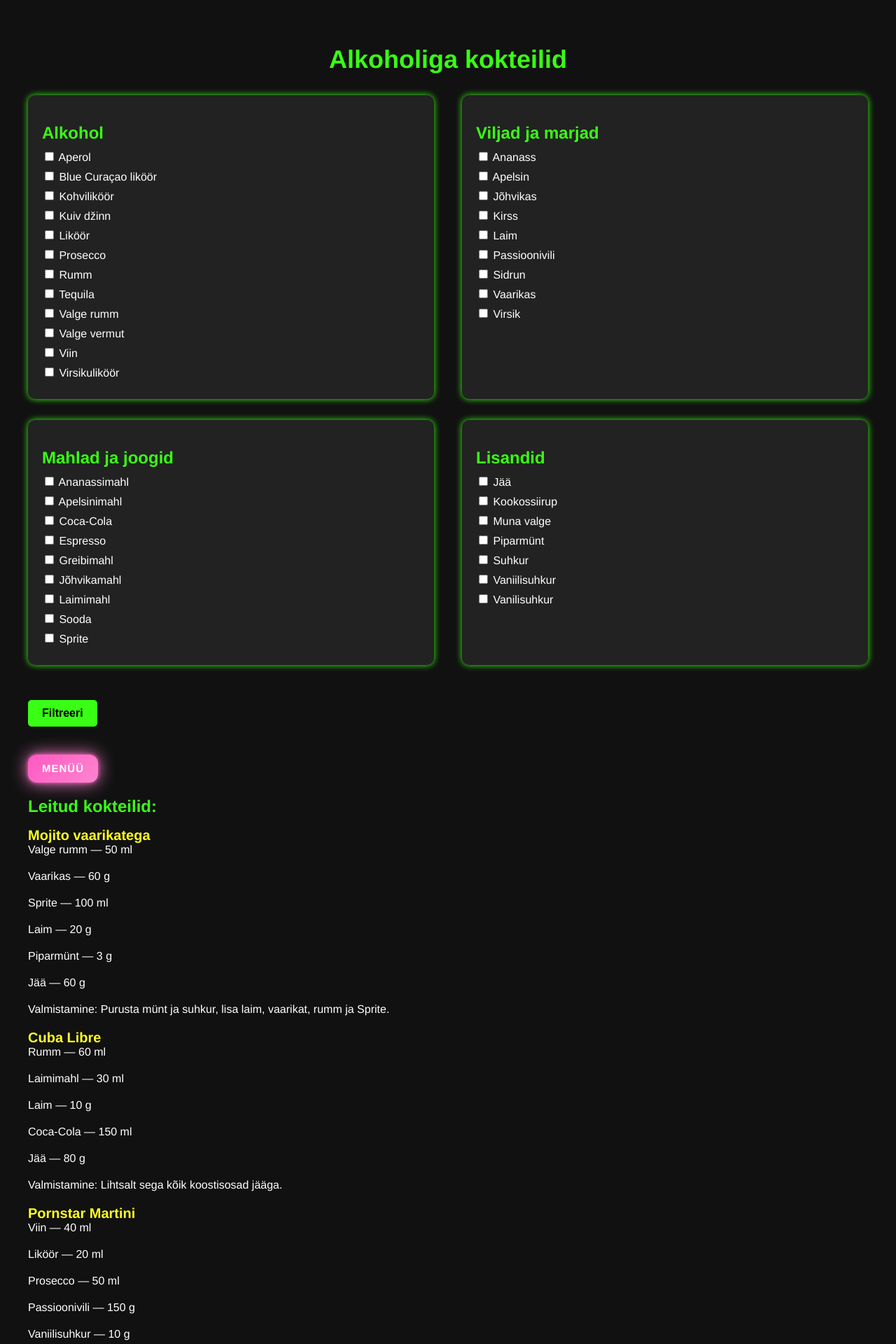
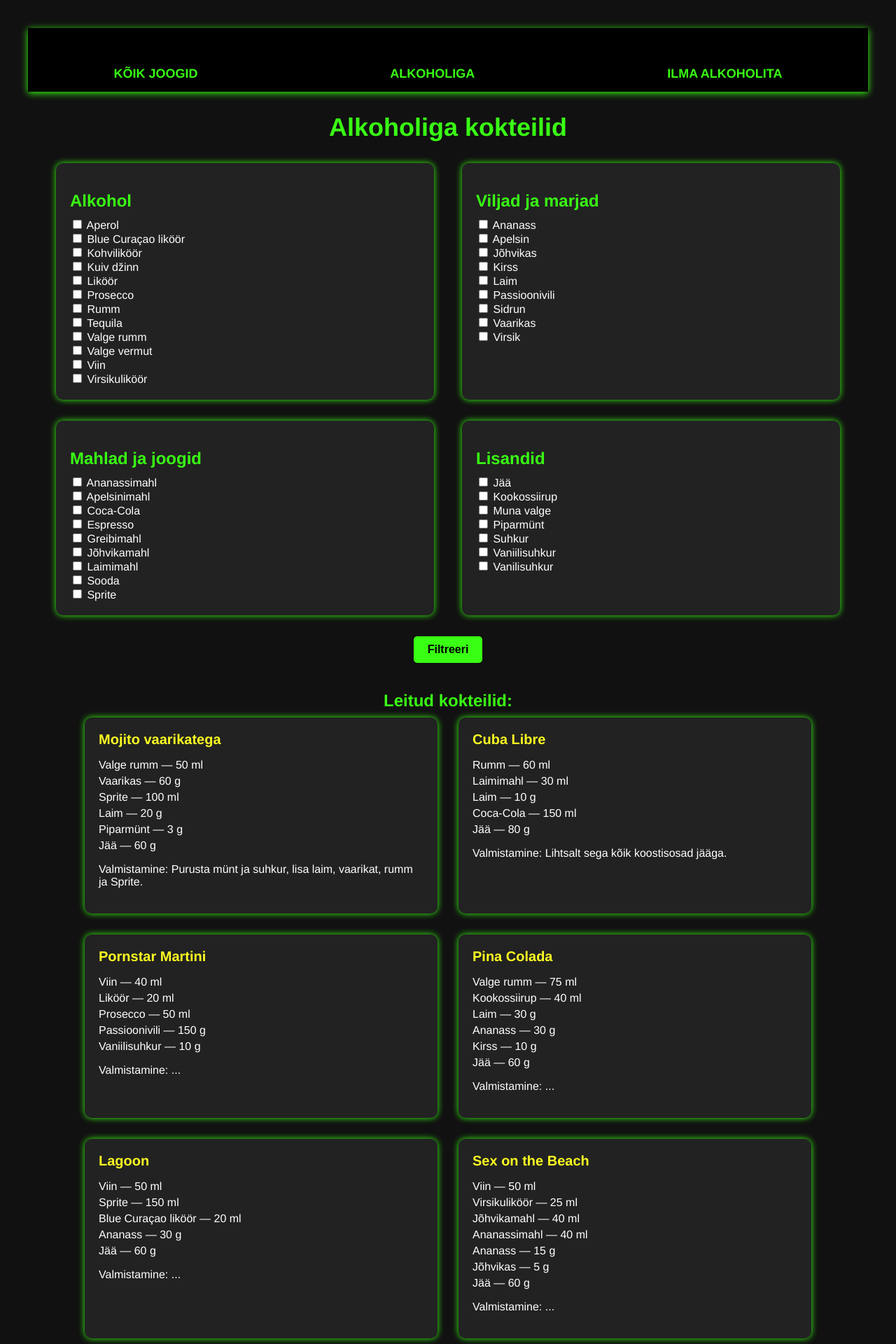
Before and after one commit to NataliPanova/Cocktailizer, a Flask app: page /alkoholiga in a window 1280 px wide. Shown: the top 1920 px of the page at 70% size. Run offline with Flask 3, Linux system fonts and the light colour scheme.

Commit message:
Update alkoholiga.html

```diff
--- a/src/templates/alkoholiga.html
+++ b/src/templates/alkoholiga.html
@@ -3,8 +3,6 @@
 <head>
     <meta charset="UTF-8">
     <title>Alkoholiga kokteilid</title>
-
-    <!-- Шрифты -->
     <link href="https://fonts.googleapis.com/css2?family=Arimo:wght@400;700&display=swap" rel="stylesheet">
 
     <style>
@@ -16,11 +14,38 @@
             margin: 0;
         }
 
+
+        .navbar {
+            background-color: #000;
+            display: flex;
+            justify-content: center;
+            gap: 30px;
+            padding: 15px 0;
+            box-shadow: 0 2px 10px #39ff14;
+            position: sticky;
+            top: 0;
+            z-index: 100;
+        }
+
+        .navbar a {
+            color: #39ff14;
+            text-decoration: none;
+            font-weight: bold;
+            font-size: 18px;
+            text-transform: uppercase;
+            transition: 0.3s;
+        }
+
+        .navbar a:hover {
+            color: #fff;
+            text-shadow: 0 0 10px #39ff14;
+        }
+
         h1 {
             font-size: 36px;
             color: #39ff14;
             text-align: center;
-            margin-bottom: 30px;
+            margin: 30px 0;
         }
 
         h2 {
@@ -30,7 +55,7 @@
         }
 
         form {
-            margin-bottom: 40px;
+            margin: 0 40px 40px 40px;
         }
 
         .category-row {
@@ -50,11 +75,6 @@
             box-shadow: 0 0 10px #39ff14;
         }
 
-        label {
-            display: block;
-            margin-bottom: 8px;
-        }
-
         input[type="submit"] {
          background-color: #39ff14;
          color: black;
@@ -63,63 +83,65 @@
             font-weight: bold;
             cursor: pointer;
             border-radius: 5px;
-            margin-top: 20px;
+            margin: 20px auto 0;
             font-size: 16px;
+            display: block;
 }
 
-        ul {
-            list-style-type: none;
-            padding-left: 0;
+
+
+        .cocktail-grid {
+            display: flex;
+            flex-wrap: wrap;
+            gap: 30px;
+            justify-content: center;
+            padding: 0 40px;
         }
 
-        li {
-            margin-bottom: 20px;
+        .cocktail-card {
+            background-color: #222;
+            border-radius: 10px;
+            box-shadow: 0 0 10px #39ff14;
+            padding: 20px;
+            width: 45%;
+            box-sizing: border-box;
         }
 
         .cocktail-name {
             font-size: 20px;
             font-weight: bold;
             color: #fefe22;
+            margin-bottom: 10px;
+        }
+
+        ul {
+            list-style: none;
+            padding-left: 0;
+        }
+
+        li {
+            margin-bottom: 5px;
         }
 
          a {
          color: #39ff14;
          text-decoration: none;
          font-weight: bold;
-            display: inline-block;
-            margin-top: 40px;
-        }
-
-    .glow-button.pink {
-    width: 100px;
-    height: 40px;
-    display: flex;
-    align-items: center;
-    justify-content: center;
-    text-align: center;
-    background: linear-gradient(135deg, #fe59c2, #ff85d0);
-    color: white;
-    border: none;
-    font-size: 15px;
-    font-weight: bold;
-    cursor: pointer;
-    border-radius: 12px;
-    text-transform: uppercase;
-    box-shadow: 0 0 5px #fe59c2, 0 0 25px #ff85d0;
-    transition: all 0.3s ease;
-    text-decoration: none;
-    font-family: 'Arimo', sans-serif;
-    letter-spacing: 1px;
-                            }
-
-.glow-button.pink:hover {
-    box-shadow: 0 0 25px #fe59c2, 0 0 45px #ff85d0;
-    transform: scale(1.07);
+         display: block;
+         margin: 40px auto 0;
+         width: fit-content; /* или фиксированная ширина, например 200px */
 }
 
     </style>
 </head>
 <body>
+
+    <div class="navbar">
+        <a href="{{ url_for('recipe') }}">Kõik joogid</a>
+        <a href="{{ url_for('alkoholiga') }}">Alkoholiga</a>
+        <a href="{{ url_for('ilma_alkoholita') }}">Ilma alkoholita</a>
+    </div>
+
     <h1>Alkoholiga kokteilid</h1>
 
     <form method="GET" action="/alkoholiga">
@@ -127,16 +149,14 @@
             <div class="category-box">
                 <h2>Alkohol</h2>
                 {% for j in ingredients['alkohol'] %}
-                    <label><input type="checkbox" name="ingredients" value="{{ j }}"
-                      {% if j in selected %}checked{% endif %}> {{ j }}</label>
+                    <label><input type="checkbox" name="ingredients" value="{{ j }}" {% if j in selected %}checked{% endif %}> {{ j }}</label><br>
                 {% endfor %}
             </div>
 
             <div class="category-box">
                 <h2>Viljad ja marjad</h2>
                 {% for j in ingredients['vili'] %}
-                    <label><input type="checkbox" name="ingredients" value="{{ j }}"
-                      {% if j in selected %}checked{% endif %}> {{ j }}</label>
+                    <label><input type="checkbox" name="ingredients" value="{{ j }}" {% if j in selected %}checked{% endif %}> {{ j }}</label><br>
                 {% endfor %}
             </div>
         </div>
@@ -145,16 +165,14 @@
             <div class="category-box">
                 <h2>Mahlad ja joogid</h2>
                 {% for j in ingredients['muu jook'] %}
-                    <label><input type="checkbox" name="ingredients" value="{{ j }}"
-                      {% if j in selected %}checked{% endif %}> {{ j }}</label>
+                    <label><input type="checkbox" name="ingredients" value="{{ j }}" {% if j in selected %}checked{% endif %}> {{ j }}</label><br>
                 {% endfor %}
             </div>
 
             <div class="category-box">
                 <h2>Lisandid</h2>
                 {% for j in ingredients['lisand'] %}
-                    <label><input type="checkbox" name="ingredients" value="{{ j }}"
-                      {% if j in selected %}checked{% endif %}> {{ j }}</label>
+                    <label><input type="checkbox" name="ingredients" value="{{ j }}" {% if j in selected %}checked{% endif %}> {{ j }}</label><br>
                 {% endfor %}
             </div>
         </div>
@@ -162,13 +180,10 @@
         <input type="submit" value="Filtreeri">
     </form>
 
-    <a href="{{ url_for('recipe') }}" class="glow-button pink">Menüü</a>
-
-
-    <h2>Leitud kokteilid:</h2>
-    <ul>
+    <h2 style="text-align:center;">Leitud kokteilid:</h2>
+    <div class="cocktail-grid">
         {% for i in cocktails %}
-            <li>
+        <div class="cocktail-card">
             <div class="cocktail-name">{{ i.name }}</div>
             <ul>
                 {% for j in i.ingredients %}
@@ -176,13 +191,14 @@
                 {% endfor %}
             </ul>
             <p>Valmistamine: {{ i.instructions }}</p>
-            </li>
+        </div>
         {% else %}
-            <li>Ühtegi kokteili ei leitud.</li>
+        <p>Ühtegi kokteili ei leitud.</p>
         {% endfor %}
-    </ul>
+    </div>
+
+
 
     <a href="{{ url_for('home') }}">Tagasi avalehele</a>
-
 </body>
 </html>
```
Lines whose indentation alone changed are shown as unchanged.
